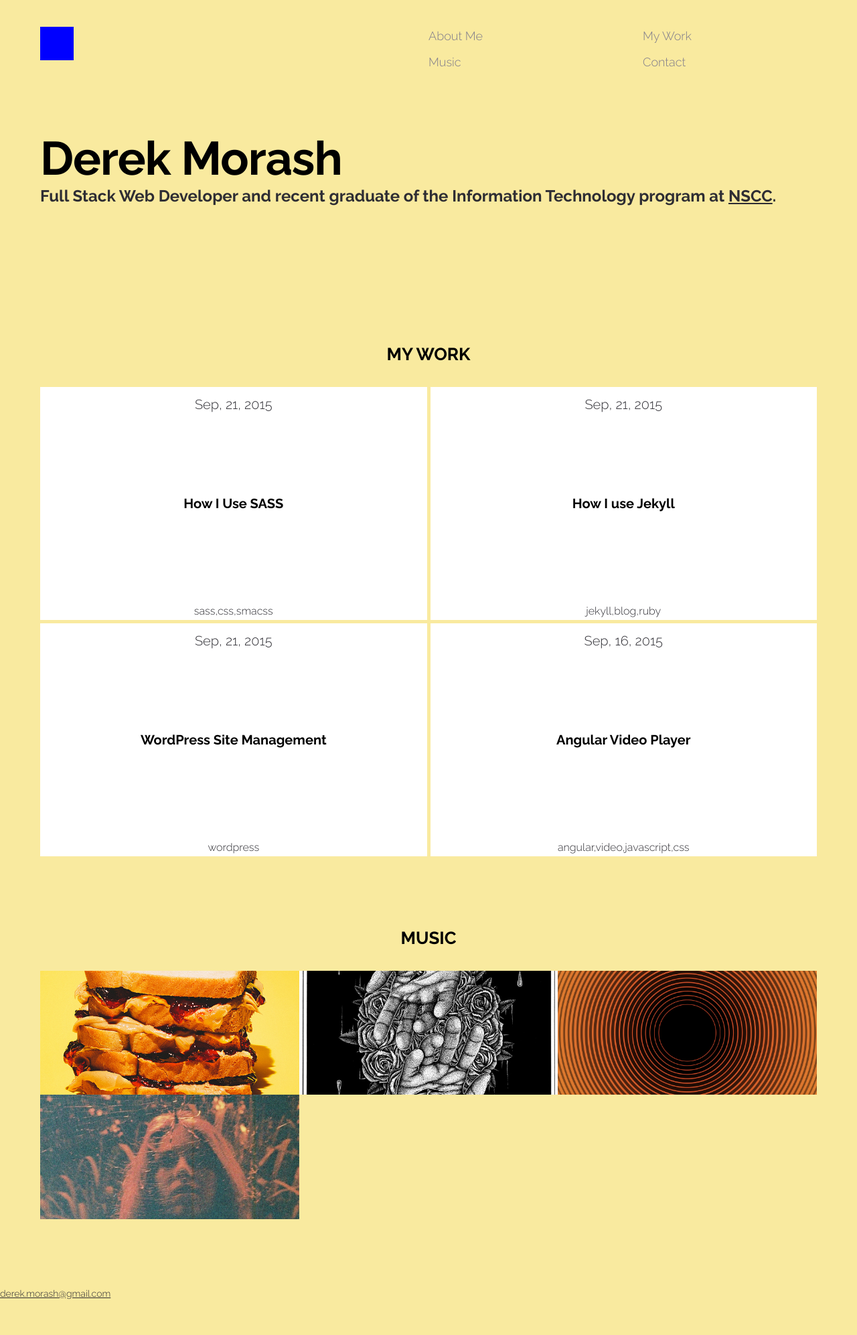
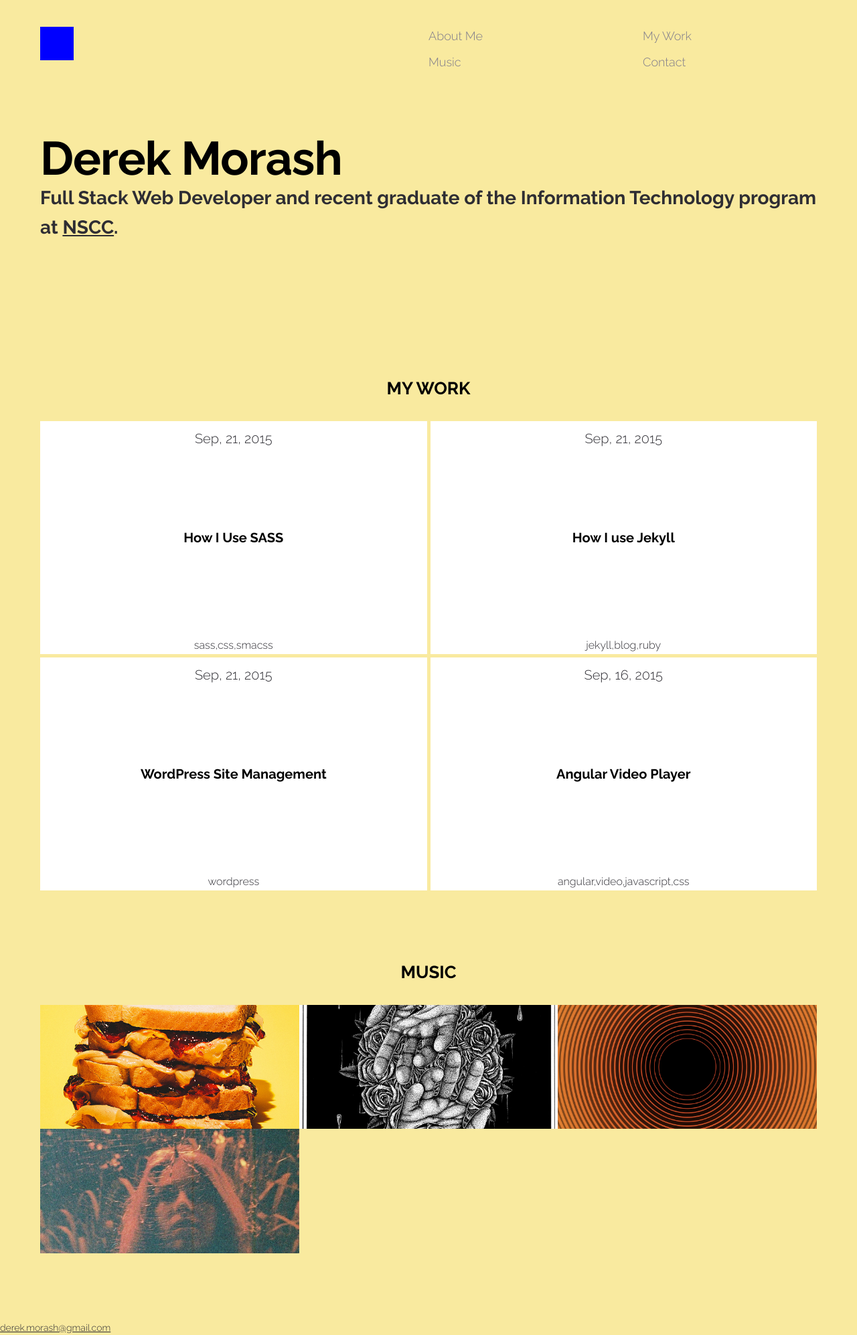
Before and after one commit to derekmorash/New-Portfolio, a Jekyll site: the page built from index.html, in a window 1280 px wide. Shown: the whole page at 67% size. Built offline with Jekyll 4.4.1, drawn with Linux system fonts in a browser that asks for light colours; nearby versions of some CDN libraries; before the commit the page ends 1943 px from its top, so only the background shows below that.

Commit message:
Cleaned up some sass in the about section

```diff
--- a/assets/css/main.css
+++ b/assets/css/main.css
@@ -819,9 +819,12 @@
       .about--title-name:last-child {
         margin-right: 0; }
       .about--title-name h1 {
-        font-size: 70px;
+        font-size: 90px;
         font-weight: 700;
         margin-top: 0; }
+      @media screen and (max-width: 1440px) {
+        .about--title-name h1 {
+          font-size: 80px; } }
       @media screen and (max-width: 1330px) {
         .about--title-name {
           float: left;
@@ -831,6 +834,7 @@
           .about--title-name:last-child {
             margin-right: 0; }
           .about--title-name h1 {
+            font-size: 70px;
             margin-bottom: 0; } }
     .about--title-blurb {
       float: left;
@@ -838,14 +842,19 @@
       margin-right: 2.35765%;
       width: 48.82117%;
       margin-right: 0;
-      font-size: 24px;
+      font-size: 30px;
       font-weight: 700;
       vertical-align: baseline; }
       .about--title-blurb:last-child {
         margin-right: 0; }
       .about--title-blurb p {
         vertical-align: baseline;
-        margin: 34px 0 0; }
+        margin: 46px 0 0; }
+      @media screen and (max-width: 1440px) {
+        .about--title-blurb p {
+          font-size: 28px;
+          margin: 0;
+          margin: 38px 0 0; } }
       @media screen and (max-width: 1330px) {
         .about--title-blurb {
           float: left;
@@ -855,7 +864,12 @@
           .about--title-blurb:last-child {
             margin-right: 0; }
           .about--title-blurb p {
+            font-size: 28px;
             margin: 0; } }
+      @media screen and (max-width: 768px) {
+        .about--title-blurb p {
+          font-size: 26px;
+          margin: 0; } }
 
 .work {
   padding: 100px 60px 0; }
```
Also changed, not shown: assets/css/3-layouts/_about.sass (+20 -3 lines).
